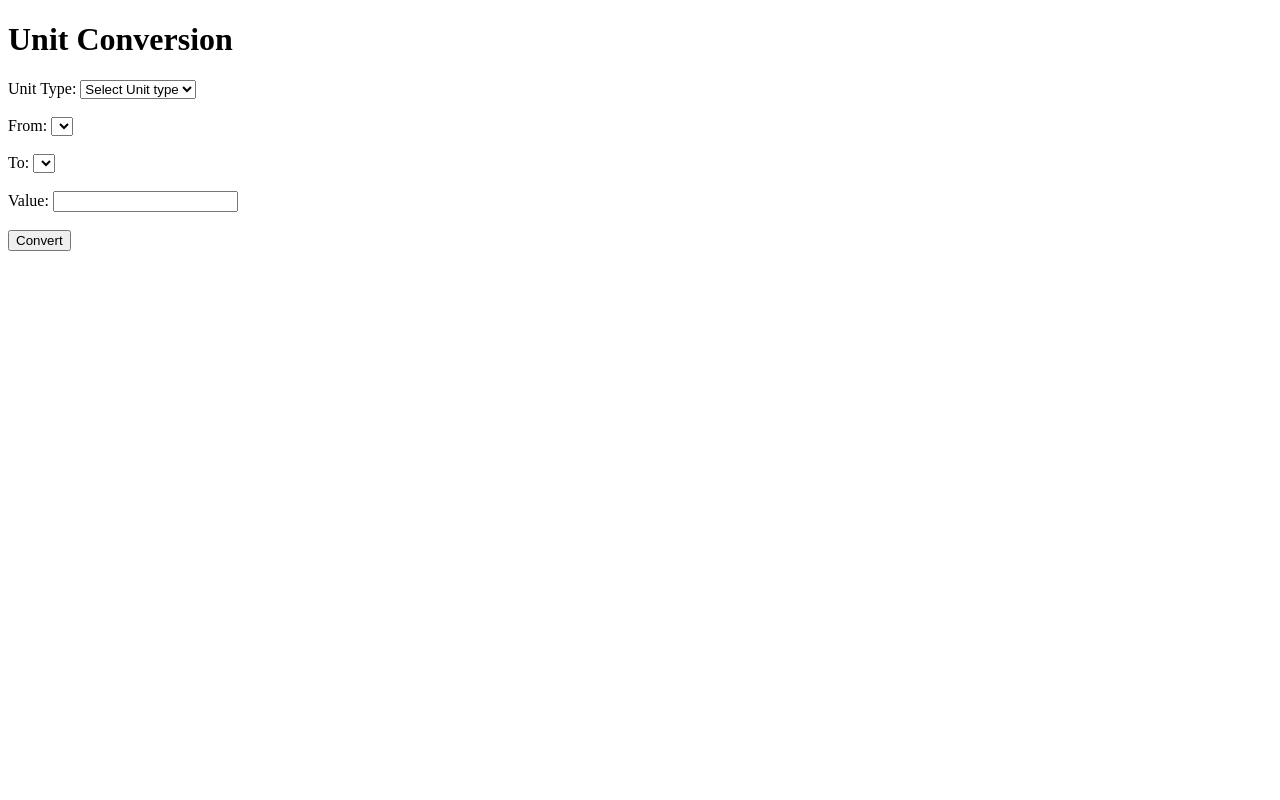
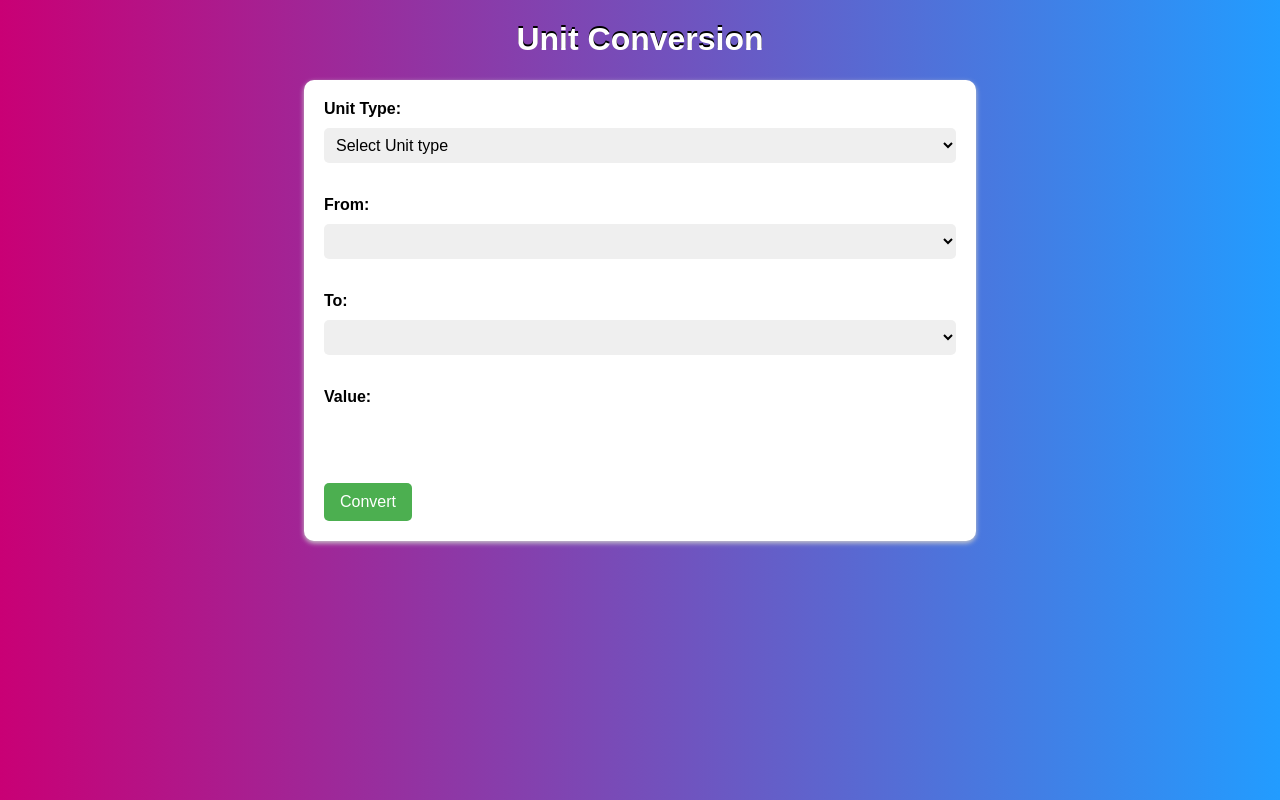
Before and after one commit to Allen2507/unit_converter, a plain HTML site: page index.html in a window 1280 px wide. Drawn offline with Linux system fonts and the light colour scheme.

Commit message:
Updated index.html

```diff
--- a/index.html
+++ b/index.html
@@ -2,7 +2,7 @@
 <html>
 <head>
     <title>Unit Conversion</title>
-    <link rel="stylesheet" href="static\style.css" type="text/css">
+    <link rel="stylesheet" href="style.css" type="text/css">
 </head>
 <body>
     <h1>Unit Conversion</h1>
```
